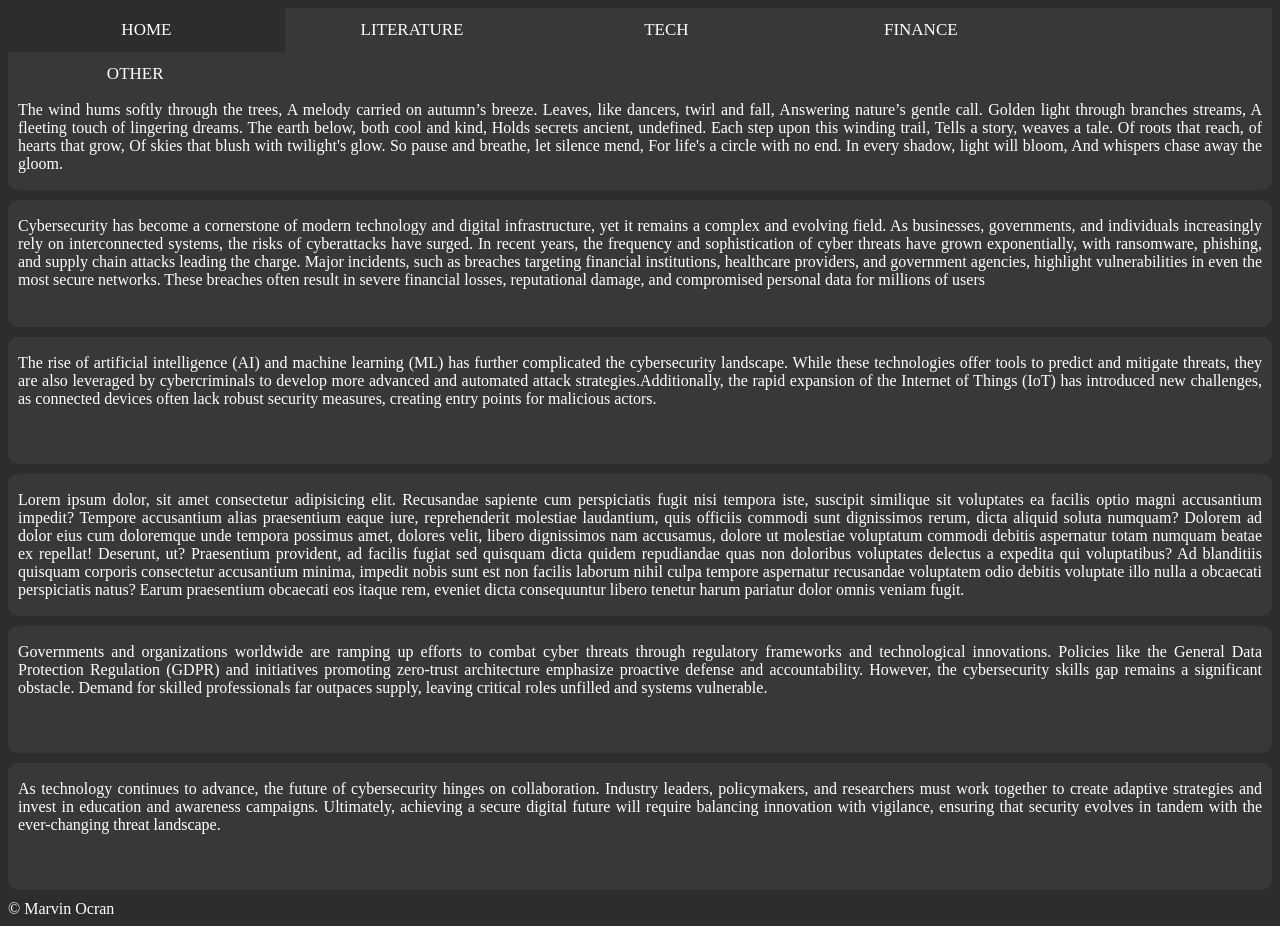
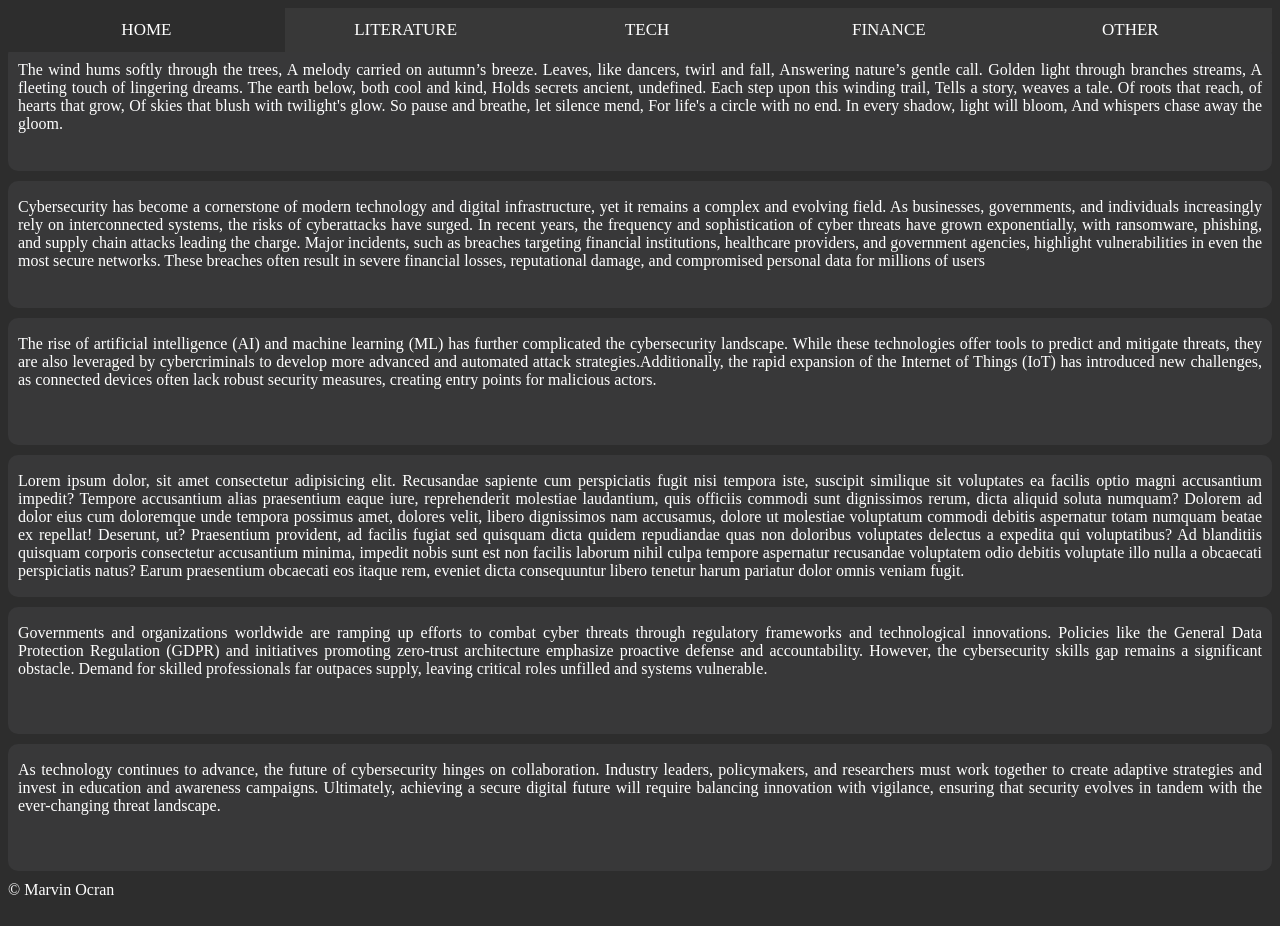
Before and after one commit to Marvin-Ocran/myblogsite, a plain HTML site: page index.html in a window 1280 px wide. Drawn offline with Linux system fonts and the light colour scheme.

Commit message:
Update style.css

```diff
--- a/css/style.css
+++ b/css/style.css
@@ -27,7 +27,7 @@ header {
     text-decoration: none;
     font-size: 17px;
     display: flexbox;
-    width: 18vw;
+    width: 17vw;
     text-align: center;
 }
 
```
